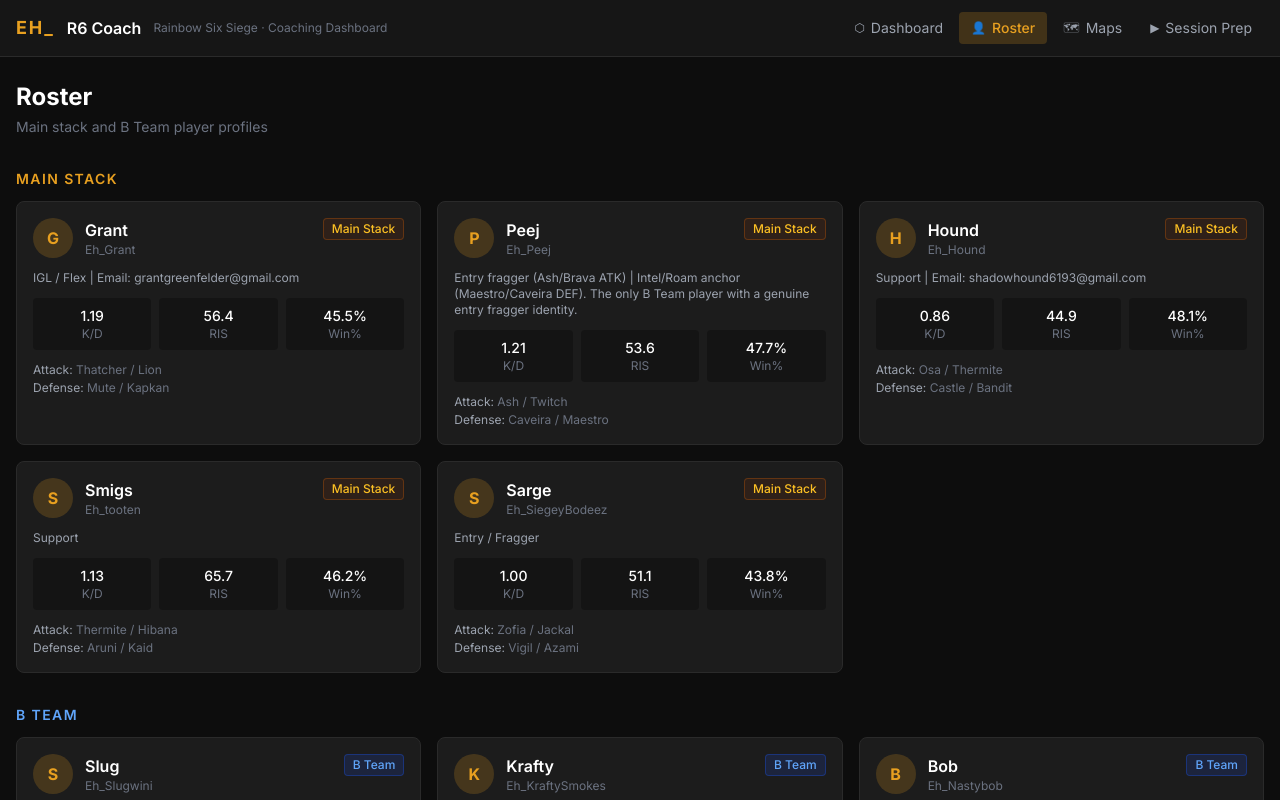
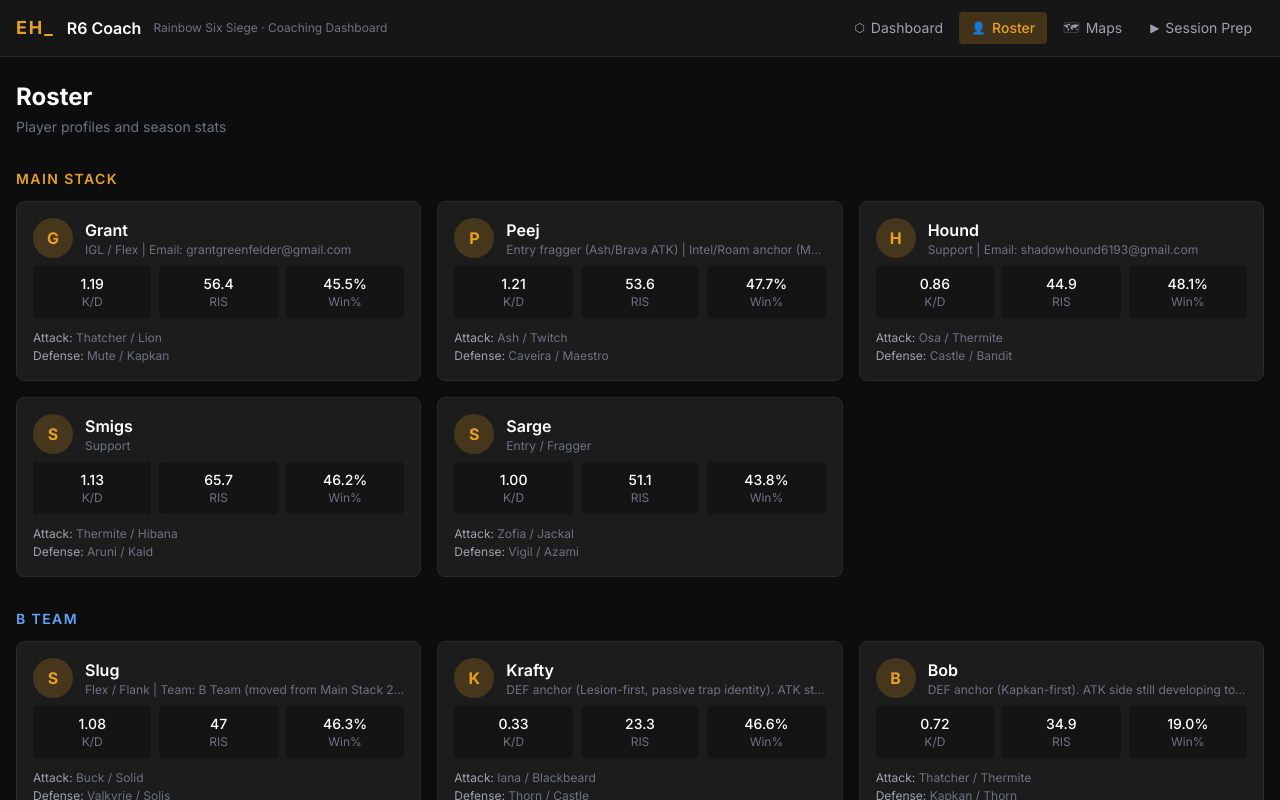
Before and after one commit to grantgreenfelder/r6-coach, a React (Vite) app: page /players in a window 1280 px wide. Shown: the top 800 px of the page. Built offline with nearby package versions, Linux system fonts and the light colour scheme.

Commit message:
Player cards: add bio from Identity section, strip emails from role, remove team badge

```diff
--- a/src/pages/Players.jsx
+++ b/src/pages/Players.jsx
@@ -2,29 +2,28 @@
 import playersData from '../data/players.json'
 
 function PlayerCard({ player }) {
-  const teamCls = player.team === 'Main' ? 'badge-main' : 'badge-bteam'
-  const teamLabel = player.team === 'Main' ? 'Main Stack' : 'B Team'
-
   return (
     <Link
       to={`/players/${player.name}`}
       className="card hover:border-siege-accent/50 transition-colors group block"
     >
-      <div className="flex items-start justify-between mb-3">
-        <div className="flex items-center gap-3">
-          <div className="w-10 h-10 rounded-full bg-siege-accent/20 flex items-center justify-center text-siege-accent font-bold">
-            {player.name[0]}
-          </div>
-          <div>
-            <div className="text-white font-semibold group-hover:text-siege-accent transition-colors">{player.name}</div>
-            <div className="text-gray-500 text-xs">{player.tracker}</div>
-          </div>
+      {/* Name + role */}
+      <div className="flex items-center gap-3 mb-2">
+        <div className="w-10 h-10 rounded-full bg-siege-accent/20 flex items-center justify-center text-siege-accent font-bold flex-shrink-0">
+          {player.name[0]}
         </div>
-        <span className={teamCls}>{teamLabel}</span>
+        <div className="min-w-0">
+          <div className="text-white font-semibold group-hover:text-siege-accent transition-colors">{player.name}</div>
+          {player.role && <div className="text-gray-500 text-xs truncate">{player.role}</div>}
+        </div>
       </div>
 
-      <div className="text-xs text-gray-400 mb-3">{player.role || '—'}</div>
+      {/* Bio */}
+      {player.bio && (
+        <p className="text-gray-400 text-xs leading-relaxed mb-3 line-clamp-3">{player.bio}</p>
+      )}
 
+      {/* Stats */}
       <div className="grid grid-cols-3 gap-2 mb-3">
         {[
           { label: 'K/D', value: player.stats.kd },
@@ -38,6 +37,7 @@
         ))}
       </div>
 
+      {/* Ops */}
       <div className="text-xs text-gray-500">
         <span className="text-gray-400">Attack:</span> {player.atkOps || '—'}
       </div>
@@ -55,7 +55,7 @@
     <div className="space-y-8">
       <div>
         <h1 className="text-2xl font-bold text-white">Roster</h1>
-        <p className="text-siege-muted text-sm mt-1">Main stack and B Team player profiles</p>
+        <p className="text-siege-muted text-sm mt-1">Player profiles and season stats</p>
       </div>
 
       <div>
```
Also changed, not shown: scripts/parse-kb.mjs (+14 -2 lines).
